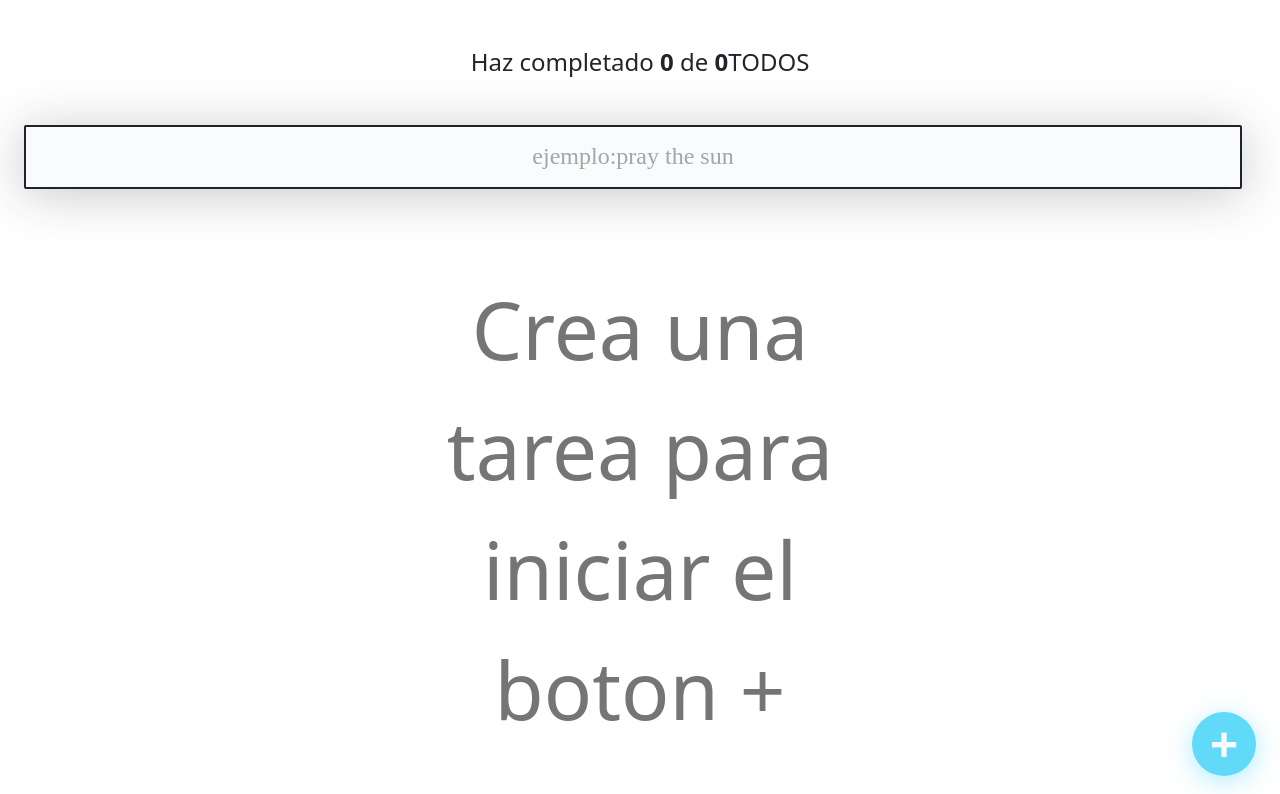
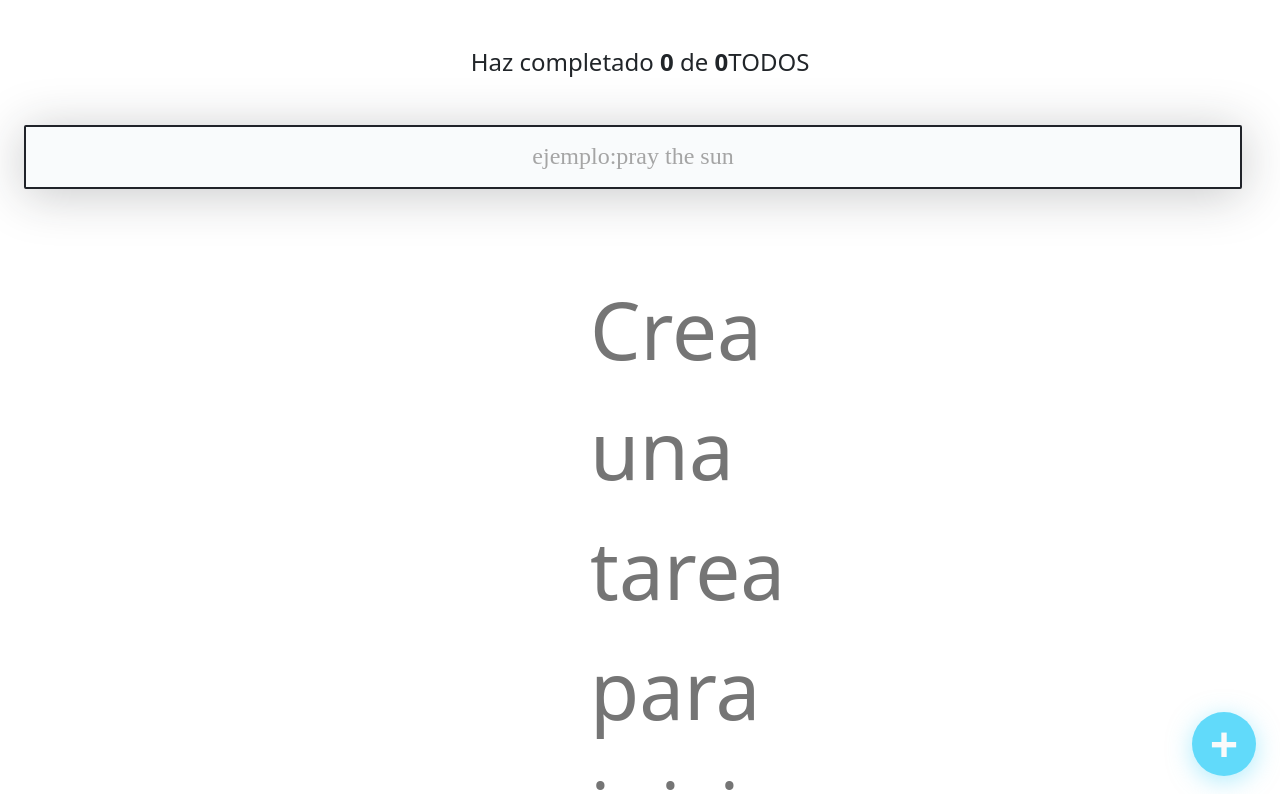
Before and after one commit to shiedaainz/proyecto-todo, a React app: page / in a window 1280 px wide. Shown: the top 794 px of the page. Built offline with nearby package versions, Linux system fonts and the light colour scheme.

Commit message:
realizando un cambio

```diff
--- a/src/EmptyTodos/EmptyTodo.css
+++ b/src/EmptyTodos/EmptyTodo.css
@@ -1,7 +1,7 @@
 .create{
     color: #757575;
     height: 2.34375vw;
-    width: 500px;
+    width: 100px;
     margin-right: auto;
     margin-left: auto;
     font-size: 80px;
```
Also changed, not shown: package.json (+6 -1 lines), 1 other file.
